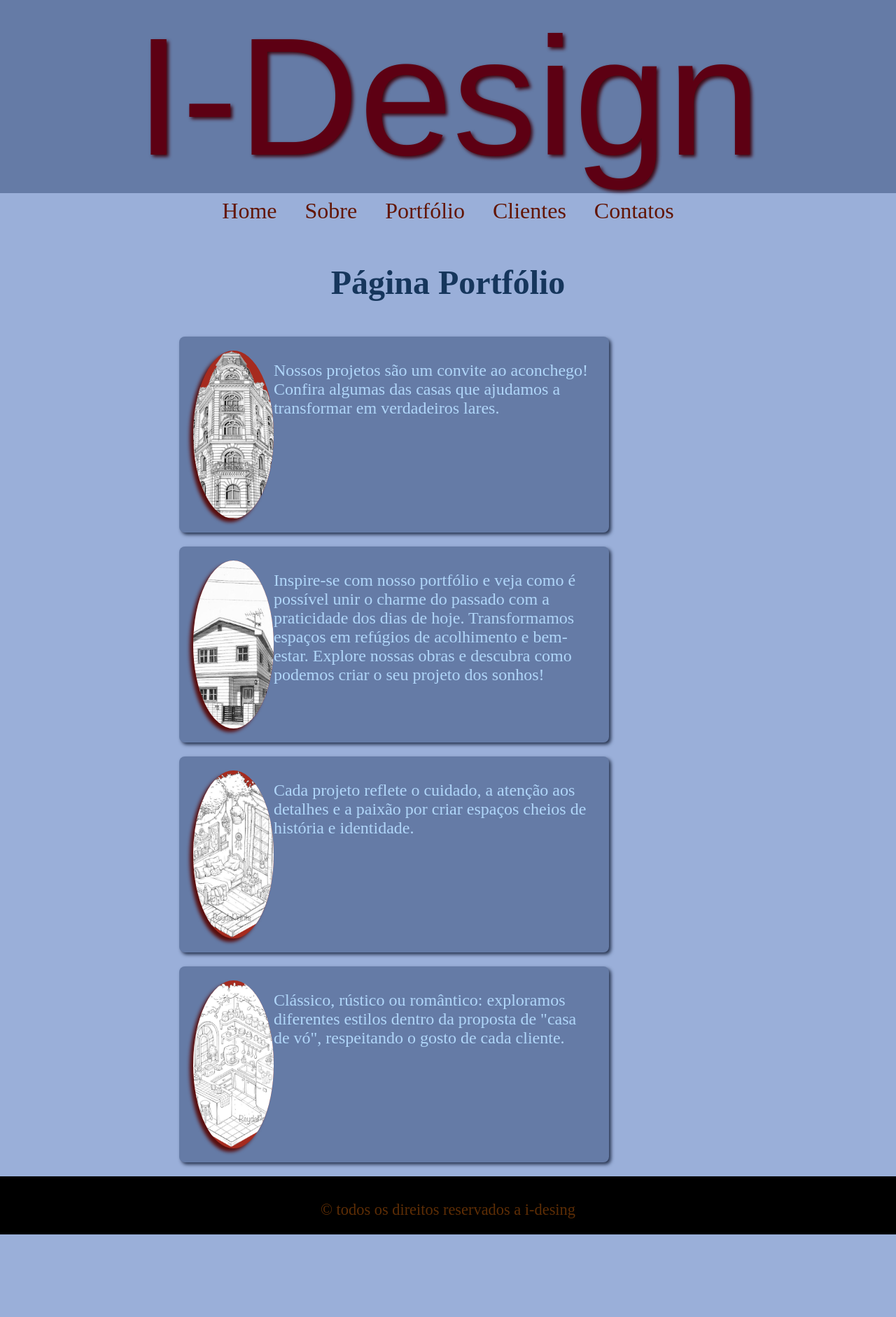
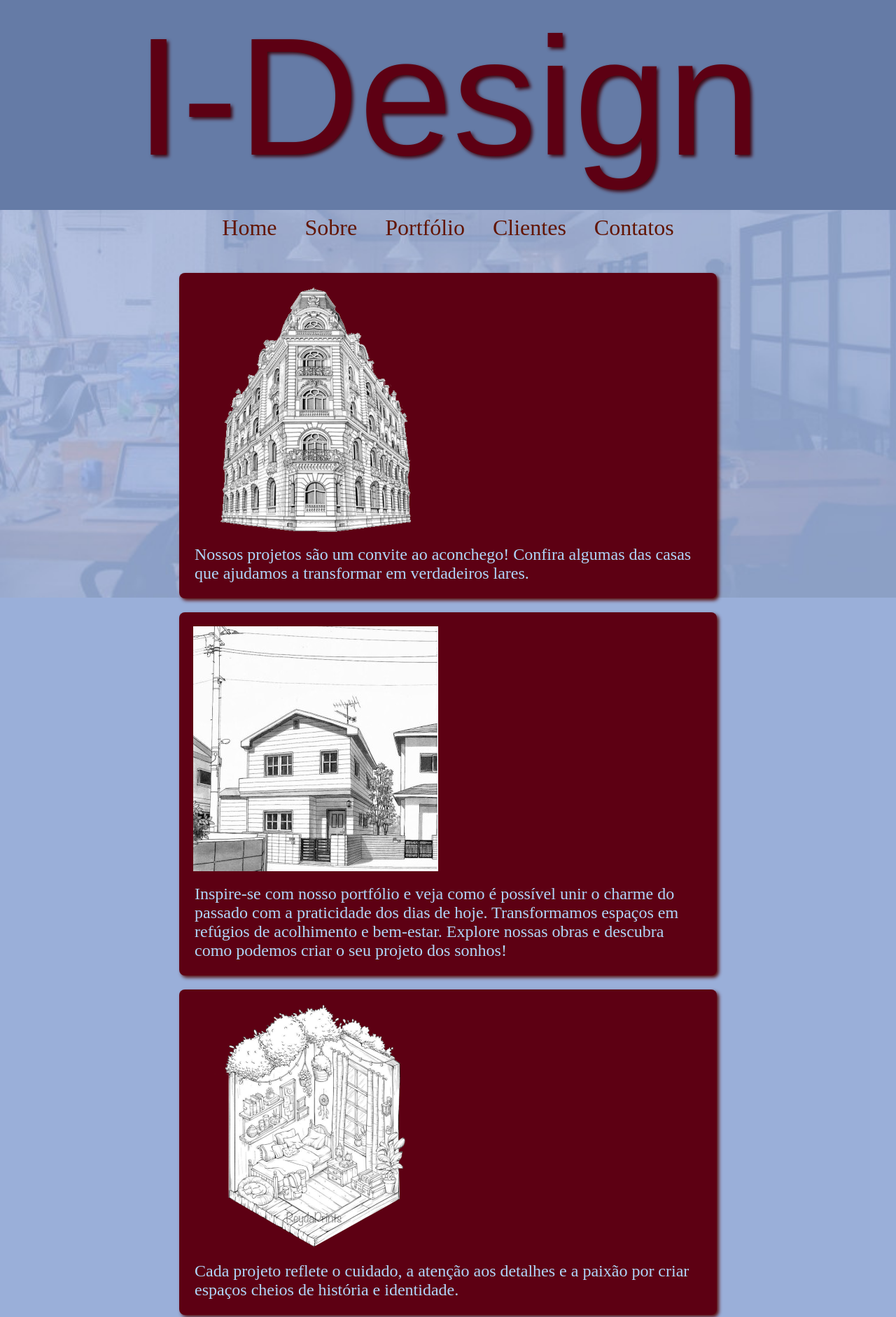
Before and after one commit to AgataQuadros/ProjetoIdesign, a plain HTML site: page portifolio.html in a window 1280 px wide. Shown: the top 1882 px of the page at 70% size. Before the commit the page ends 1764 px from the top, so only its background shows below. Drawn offline with Linux system fonts and the light colour scheme; a web font is replaced by a local one.

Commit message:
save - change at home

```diff
--- a/css/estilo.css
+++ b/css/estilo.css
@@ -5,11 +5,14 @@
 }
 
 body {
+    background-image: url("../img/escritoriobackground2.jpg");
+    background-repeat: no-repeat;
+    background-size: 100%;
     background-color: #9AAFD9;
 }
 
 header {
-    height: 100%;
+    height: 300px;
     background-color: #657BA6;
 }
 
@@ -54,7 +57,6 @@ main {
 
 section {
     padding-top: 20px;
-    font-size: 1.3rem;
 }
 
 article {
@@ -71,7 +73,7 @@ h1 {
 }
 
 p {
-    color: #5D2D05;
+    color: #162144;
     font-family: "Playfair Display", serif;
     font-weight: 400;
     font-style: normal;
@@ -90,7 +92,7 @@ footer {
 .imagem {
     width: 20%;
     height: 240px;
-    background: #A62B1F;
+    background: #5d0013;
     float: left;
     text-align: center;
     border-radius: 50%;
@@ -98,11 +100,16 @@ footer {
     box-shadow: -5px 5px 5px #590E0E;
 }
 
+.imagem.shadown {
+    box-shadow: -5px 5px 0px black;
+}
+
 .texto {
     padding: 20px;
     width: 78%;
     float: right;
     padding-top: 40px;
+    align-items: center;
 }
 
 .imagem.right {
@@ -113,39 +120,45 @@ footer {
     float: left;
 }
 
+.float img{
+    float: left;
+}
+
 .container {
     display: flex;
     justify-content: space-between;
     gap: 20px;
+    align-items: center;
 }
 
 .caixa {
-    width: 80%;
+    width: 100%;
     padding: 20px;
     gap: 20px;
     border-radius: 8px;
-    background-color: #657BA6;
+    background-color: #5D0013;
     box-sizing: content-box;
-    box-shadow: 3px 3px 5px #283551;
+    box-shadow: 3px 3px 5px #590E0E;
 }
 
 .caixa.depois {
     box-sizing: border-box;
-    background-color: #657BA6;
+    background-color: #5D0013;
 }
 
 .caixa.depois p {
     font-size: 1.5rem;
     color: #B0D6F9;
+    align-items: center;
 }
 
 .contatos {
     width: auto;
     padding: 20px;
     border-radius: 8px;
-    background-color: #657BA6;
+    background-color: #5D0013;
     box-sizing: content-box;
-    box-shadow: 3px 3px 5px #283551;
+    box-shadow: 3px 3px 5px #590E0E;
 }
 
 .contatos p {
@@ -156,15 +169,7 @@ footer {
     width: auto;
     padding: 20px;
     border-radius: 8px;
-    background-color: #657BA6;
+    background-color: #5D0013;
     box-sizing: content-box;
-    box-shadow: 3px 3px 5px #283551;
+    box-shadow: 3px 3px 5px #590E0E;
 }
-
-.background {
-    z-index: 1;
-    opacity: 0.6;
-    width: 100%;
-    height: 100%;
-    top: 0;
-}
--- a/portifolio.html
+++ b/portifolio.html
@@ -24,15 +24,9 @@
     <li><a href="contatos.html">Contatos</a></li>
   </nav>
   <main>
-    <section>
-      <article>
-        <h1>Página Portfólio</h1>
-      </article>
-    </section>
-
     <section class="container">
       <div class="caixa depois">
-        <img class="imagem" src="img/frentedepredioantigo.png" alt="">
+        <img src="img/frentedepredioantigo.png" alt="">
         <p>Nossos projetos são um convite ao aconchego! Confira algumas das casas que ajudamos a transformar em
           verdadeiros lares.</p>
       </div>
@@ -40,7 +34,7 @@
 
     <section class="container">
       <div class="caixa depois">
-        <img class="imagem" src="img/frentedecasaestiloanime.jpg" alt="">
+        <img src="img/frentedecasaestiloanime.jpg" alt="">
         <p>Inspire-se com nosso portfólio e veja como é possível unir o charme do passado com a praticidade dos dias de
           hoje.
           Transformamos espaços em refúgios de acolhimento e bem-estar. Explore nossas obras e descubra como podemos
@@ -50,7 +44,7 @@
 
     <section class="container">
       <div class="caixa depois">
-        <img class="imagem" src="img/quartodossonhos.png" alt="">
+        <img src="img/quartodossonhos.png" alt="">
         <p>Cada projeto reflete o cuidado, a atenção aos detalhes e a paixão por criar espaços cheios de história e
           identidade.</p>
       </div>
@@ -58,8 +52,8 @@
 
     <section class="container">
       <div class="caixa depois">
-        <img class="imagem" src="img/cosinhabonitinha.png" alt="">
-        <p>Clássico, rústico ou romântico: exploramos diferentes estilos dentro da proposta de "casa de vó", respeitando
+        <img class="float" src="img/cosinhabonitinha.png" alt="">
+        <p class="texto">Clássico, rústico ou romântico: exploramos diferentes estilos dentro da proposta de "casa de vó", respeitando
           o gosto de cada cliente.</p>
       </div>
     </section>
```
Also changed, not shown: clientes.html (+10 -6 lines), contatos.html (+0 -6 lines), index.html (+8 -4 lines), sobre.html (+0 -7 lines), img/escritoriobackground2.jpg (added), 1 other file.
